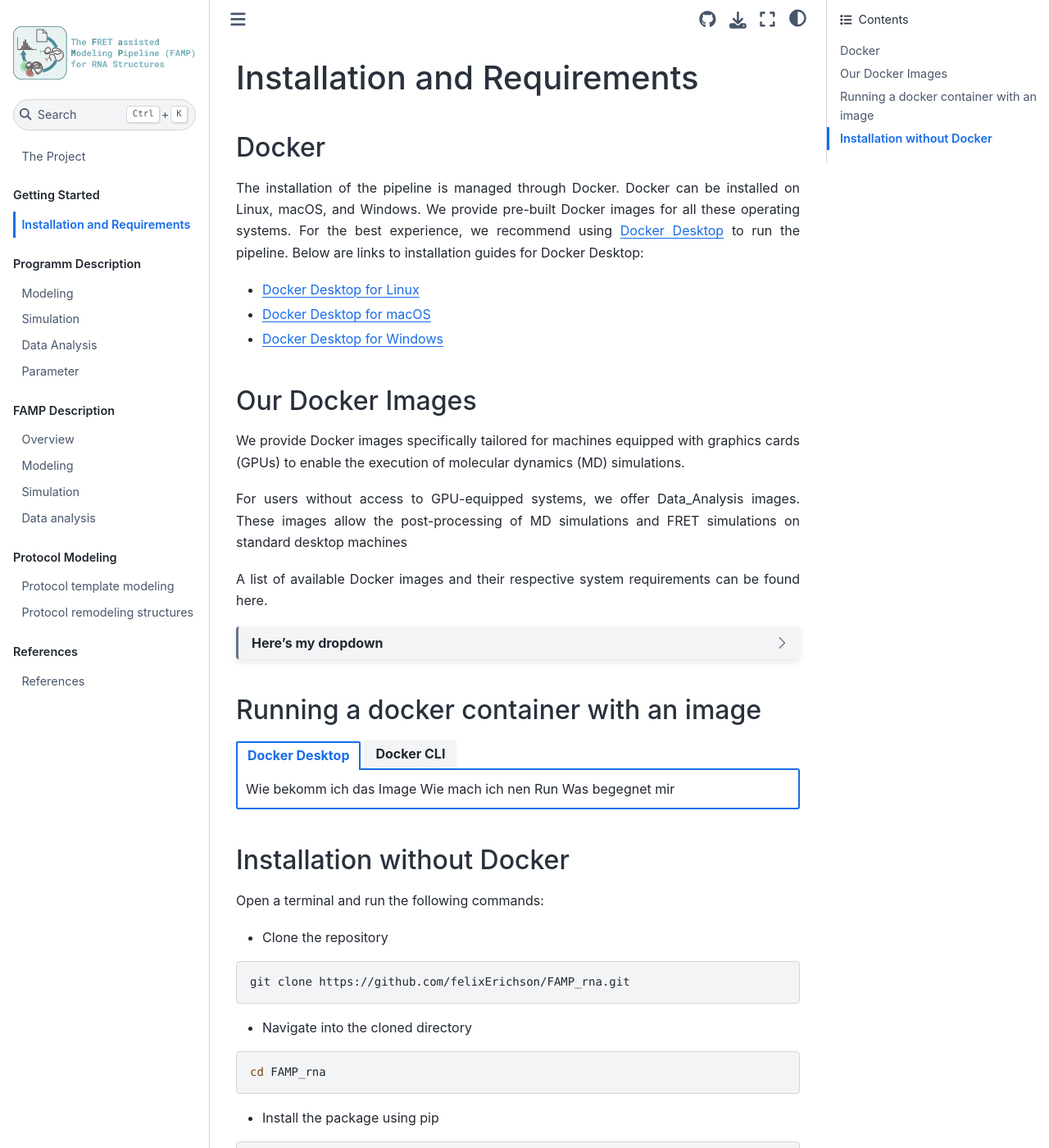
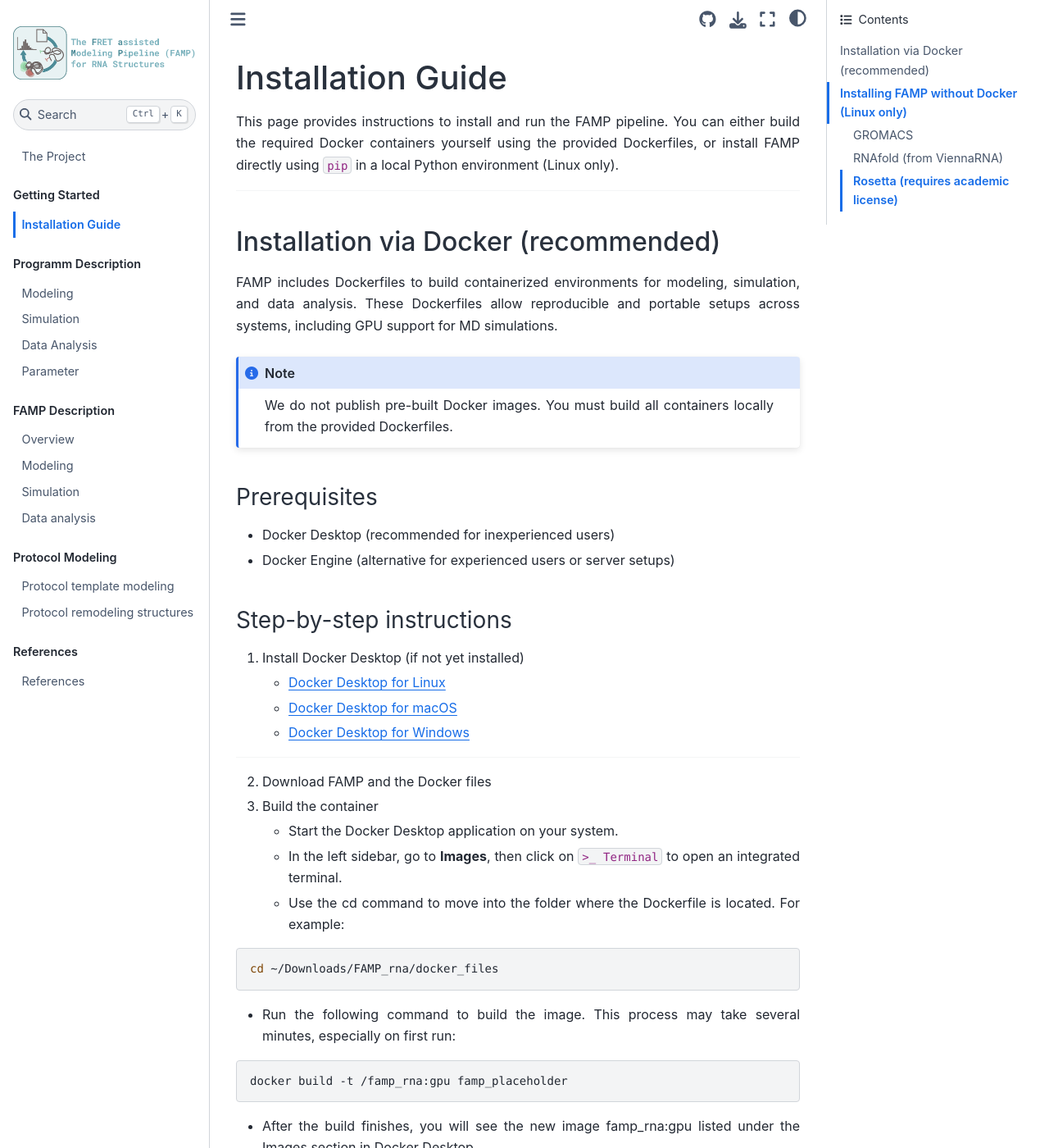
Before and after one commit to BoernerLab/FAMP_rna, a Jupyter Book: the page built from docs/content/installation.md, in a window 1280 px wide and 1400 px high. Shown: the whole window at 82% size. Built offline with Jupyter Book 1.0.4 settings and Sphinx 7.4.7 and the Sphinx Book theme 1.1.4, drawn with Linux system fonts in a browser that asks for light colours; some of the changed text lies outside the part shown.

Commit message:
reworked installation.md

`````diff
--- a/docs/content/installation.md
+++ b/docs/content/installation.md
@@ -1,64 +1,112 @@
-# Installation and Requirements
+# Installation Guide
 
-## Docker
+This page provides instructions to install and run the FAMP pipeline. You can either build the required Docker containers yourself using the provided Dockerfiles, or install FAMP directly using `pip` in a local Python environment (Linux only).
 
-The installation of the pipeline is managed through Docker.
-Docker can be installed on Linux, macOS, and Windows. We provide pre-built Docker images for all these operating systems. For the best experience, we recommend using <a href="https://docs.docker.com/desktop/" target="_blank"> Docker Desktop</a> to run the pipeline. Below are links to installation guides for Docker Desktop:
+---
 
-- <a href="https://docs.docker.com/desktop/install/linux/" target="_blank">Docker Desktop for Linux</a>
-- <a href="https://docs.docker.com/desktop/install/mac-install/" target="_blank">Docker Desktop for macOS</a>
-- <a href="https://docs.docker.com/desktop/install/windows-install/" target="_blank">Docker Desktop for Windows</a>
+## Installation via Docker (recommended)
 
-## Our Docker Images
+FAMP includes Dockerfiles to build containerized environments for modeling, simulation, and data analysis. These Dockerfiles allow reproducible and portable setups across systems, including GPU support for MD simulations.
 
-We provide Docker images specifically tailored for machines equipped with graphics cards (GPUs) to enable the execution of molecular dynamics (MD) simulations.
+```{Note}
+We do not publish pre-built Docker images. You must build all containers locally from the provided Dockerfiles.
+```
 
-For users without access to GPU-equipped systems, we offer Data_Analysis images. These images allow the post-processing of MD simulations and FRET simulations on standard desktop machines
+### Prerequisites
+- Docker Desktop (recommended for inexperienced users)
+- Docker Engine (alternative for experienced users or server setups)
 
-A list of available Docker images and their respective system requirements can be found here.
+### Step-by-step instructions
 
-```{dropdown} Here's my dropdown
-### Analysis
-- Docker 1
-- Docker 2
-- Docker 3
+1. Install Docker Desktop (if not yet installed)
+   - <a href="https://docs.docker.com/desktop/install/linux/" target="_blank" >Docker Desktop for Linux</a>
+   - <a href="https://docs.docker.com/desktop/install/mac-install/" target="_blank">Docker Desktop for macOS</a>
+   - <a href="https://docs.docker.com/desktop/install/windows-install/" target="_blank">Docker Desktop for Windows</a>
+---
 
-### GPU Support Linux only?
+2. Download FAMP and the Docker files
 
-- Docker 1 for GTX ...
-- Docker 2 for GTX ....
+3. Build the container
+   - Start the Docker Desktop application on your system.
+   - In the left sidebar, go to **Images**, then click on `>_ Terminal` to open an integrated terminal.
+   - Use the cd command to move into the folder where the Dockerfile is located. For example:
+```bash
+cd ~/Downloads/FAMP_rna/docker_files
+```
+- Run the following command to build the image. This process may take several minutes, especially on first run:
+```bash
+docker build -t /famp_rna:gpu famp_placeholder
+```
+- After the build finishes, you will see the new image famp_rna:gpu listed under the Images section in Docker Desktop.
+
+
+3. Run a container
+
+   - Click on Containers
+   - Use the docker terminal to run:
+```bash
+ docker run -p 8888:8888 -v .\:/src/data/ --rm felix/pipeline
+```
+| Option                | Description                                                                |
+|-----------------------|----------------------------------------------------------------------------|
+| `docker run`          | Starts a new container from a Docker image                                 |
+| `-p 8888:8889`        | Maps port **8888 in the container** to **port 8889 on your host**          |
+| `-v $(pwd):/src/data` | Mounts the **current working directory** into the container at `/src/data` |
+| `--rm`                | Automatically removes the container after it stops                         |
+| `famp_rna:gpu`        | Name of the Docker image you built                                         |
+
+
+4. Access the running container
+If the container starts successfully, a link to a Jupyter Notebook will be displayed in the terminal output.
+You can open this link in your web browser.
+
+Alternatively, if the default settings are used, you can try opening the following link directly in your browser:
+http://localhost:8889/TOKEN
+
+
+
+
+## Installing FAMP without Docker (Linux only)
+
+Bla Bla Bla Dependencies bla bla bal
+
+### GROMACS
+```bash
+sudo apt update
+sudo apt install gromacs
+```
+Ensure GROMACS is available in your terminal:
+```bash
+gmx --version
+```
+
+If GROMACS was built from source (<a href="https://manual.gromacs.org/documentation/current/install-guide/index.html" target="_blank">installation guide</a>):
+Add the GROMACS binary to your PATH:
+```bash
+echo "source /usr/local/gromacs/bin/GMXRC" >> ~/.bashrc
+source ~/.bashrc
+```
+
+### RNAfold (from ViennaRNA)
+```bash
+sudo apt install vienna-rna
+```
+Test the installation:
+```bash
+RNAfold --version
+```
+
+### Rosetta (requires academic license)
+1. Register and download from: [https://rosettacommons.org/software](https://rosettacommons.org/software)
+2. Unpack and build according to their <a>documentation</a>
+3. Add the binary to your PATH:
+```bash
+echo "export PATH=/path/to/rosetta/main/source/bin:$PATH" >> ~/.bashrc
+source ~/.bashrc
 ```
 
 
-## Running a docker container with an image
-
-````{tab-set}
-```{tab-item} Docker Desktop
-Wie bekomm ich das Image
-Wie mach ich nen Run
-Was begegnet mir
-
+- Install FAMP_rna using pip
+```bash
+pip install famp
 ```
-
-```{tab-item} Docker CLI
-Hier Befehle für Docker CLI einfügen
-```
-````
-
-## Installation without Docker
-
-Open a terminal and run the following commands:
-
-
-- Clone the repository
-```bash
-git clone https://github.com/felixErichson/FAMP_rna.git
-```
-- Navigate into the cloned directory
-```bash
-cd FAMP_rna
-```
-- Install the package using pip
-```bash
-pip install .
-```
`````
